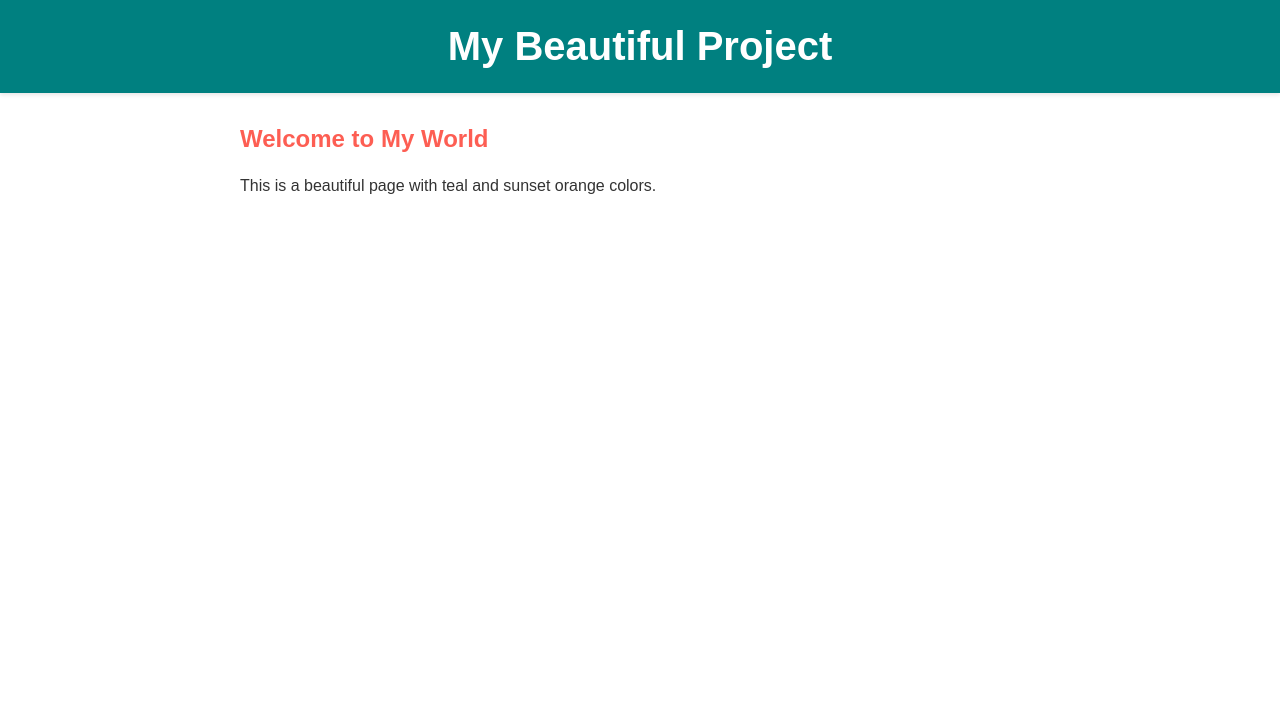
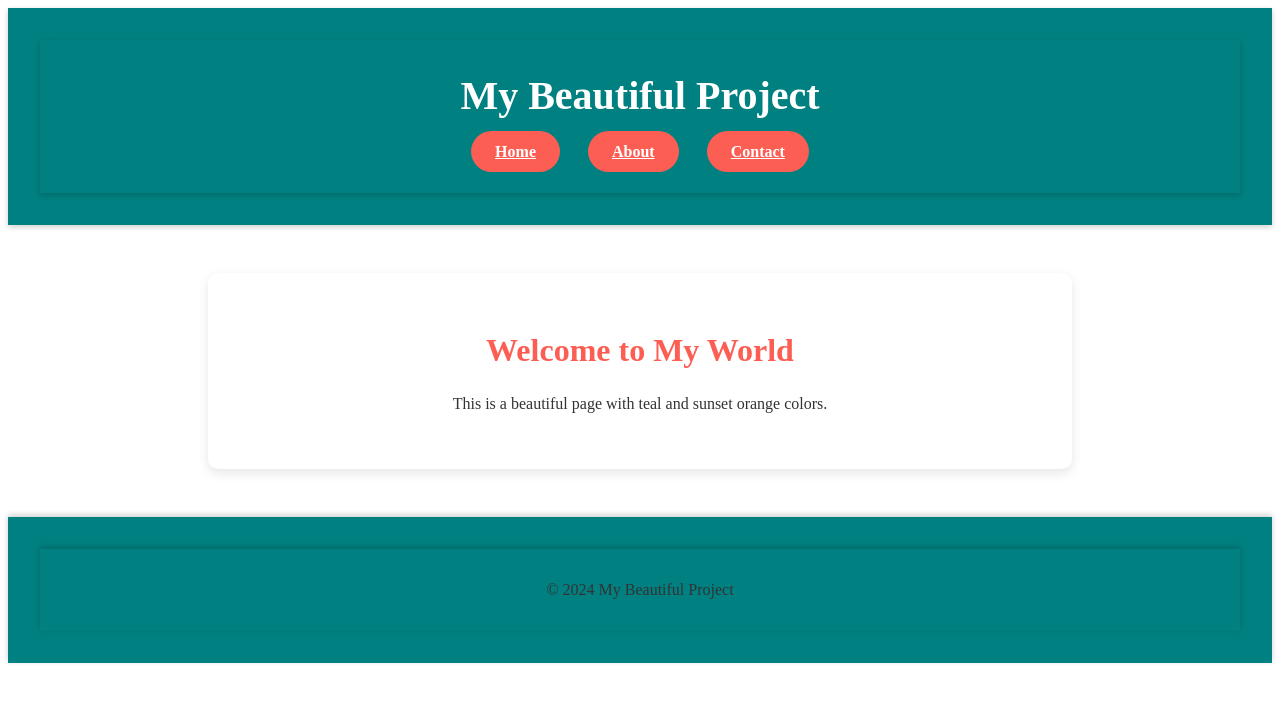
Before and after one commit to ketankshukla/todayfinal, a Django app: page / in a window 1280 px wide. Shown: the top 702 px of the page. Run offline with Django 5.2, Linux system fonts and the light colour scheme.

Commit message:
major update on project structure

```diff
--- a/core_django/urls.py
+++ b/core_django/urls.py
@@ -1,23 +1,7 @@
-"""
-URL configuration for core_django project.
-
-The `urlpatterns` list routes URLs to views. For more information please see:
-    https://docs.djangoproject.com/en/5.1/topics/http/urls/
-Examples:
-Function views
-    1. Add an import:  from my_app import views
-    2. Add a URL to urlpatterns:  path('', views.home, name='home')
-Class-based views
-    1. Add an import:  from other_app.views import Home
-    2. Add a URL to urlpatterns:  path('', Home.as_view(), name='home')
-Including another URLconf
-    1. Import the include() function: from django.urls import include, path
-    2. Add a URL to urlpatterns:  path('blog/', include('blog.urls'))
-"""
 from django.contrib import admin
 from django.urls import path, include
 
 urlpatterns = [
-    path('admin/', admin.site.urls),
-    path("", include('newapp.urls')),
+    path("admin/", admin.site.urls),
+    path("", include("newapp.urls")),  # Include your app's URLs here
 ]
--- /dev/null
+++ b/newapp/static/css/footer.css
@@ -0,0 +1,18 @@
+:root {
+  --teal: #008080;
+  --white: #FFFFFF;
+}
+
+/* Footer Styling */
+footer {
+  background-color: var(--teal);
+  color: var(--white);
+  text-align: center;
+  padding: 2rem;
+  box-shadow: 0 -2px 6px rgba(0, 0, 0, 0.2);
+}
+
+footer p {
+  margin: 0;
+  font-size: 1rem;
+}
--- /dev/null
+++ b/newapp/static/css/header.css
@@ -0,0 +1,49 @@
+:root {
+  --teal: #008080;
+  --sunset-orange: #FD5E53;
+  --white: #FFFFFF;
+}
+
+/* Header Styling */
+header {
+  background-color: var(--teal);
+  color: var(--white);
+  padding: 2rem;
+  text-align: center;
+  box-shadow: 0 2px 6px rgba(0, 0, 0, 0.2);
+}
+
+header h1 {
+  margin: 0;
+  font-size: 2.5rem;
+  font-weight: bold;
+}
+
+nav ul {
+  list-style: none;
+  padding: 0;
+  margin: 1.5rem 0 0 0;
+}
+
+nav ul li {
+  display: inline-block;
+  margin-right: 1.5rem;
+}
+
+nav ul li:last-child {
+  margin-right: 0;
+}
+
+nav ul li a {
+  background-color: var(--sunset-orange);
+  color: var(--white);
+  padding: 0.75rem 1.5rem;
+  border-radius: 50px;
+  font-weight: bold;
+  transition: background-color 0.3s ease, transform 0.3s ease;
+}
+
+nav ul li a:hover {
+  background-color: #ff7043;
+  transform: scale(1.05);
+}
--- /dev/null
+++ b/newapp/static/css/main.css
@@ -0,0 +1,28 @@
+:root {
+  --teal: #008080;
+  --sunset-orange: #FD5E53;
+  --white: #FFFFFF;
+  --dark-gray: #333333;
+  --light-gray: #f4f4f4;
+}
+
+/* Main Content Styling */
+main {
+  max-width: 800px;
+  margin: 3rem auto;
+  padding: 2rem;
+  background-color: var(--white);
+  border-radius: 10px;
+  box-shadow: 0 4px 12px rgba(0, 0, 0, 0.1);
+  text-align: center;
+}
+
+h2 {
+  color: var(--sunset-orange);
+  font-size: 2rem;
+}
+
+p {
+  color: var(--dark-gray);
+  margin-bottom: 1.5rem;
+}
--- a/newapp/static/css/style.css
+++ /dev/null
@@ -1,40 +0,0 @@
-:root {
-  --teal: #008080;
-  --sunset-orange: #FD5E53;
-  --white: #FFFFFF;
-}
-
-body {
-  font-family: Arial, sans-serif;
-  margin: 0;
-  padding: 0;
-  background-color: var(--white);
-  color: #333;
-}
-
-header {
-  background-color: var(--teal);
-  color: var(--white);
-  padding: 1.5rem;
-  text-align: center;
-  box-shadow: 0 2px 4px rgba(0, 0, 0, 0.1);
-}
-
-h1 {
-  margin: 0;
-  font-size: 2.5rem;
-}
-
-main {
-  max-width: 800px;
-  margin: 2rem auto;
-  padding: 0 1rem;
-}
-
-h2 {
-  color: var(--sunset-orange);
-}
-
-p {
-  line-height: 1.6;
-}
--- /dev/null
+++ b/newapp/templates/base.html
@@ -0,0 +1,23 @@
+{% load static %}
+<!doctype html>
+<html lang="en">
+  <head>
+    <meta charset="UTF-8" />
+    <meta
+      name="viewport"
+      content="width=device-width, user-scalable=no, initial-scale=1.0, maximum-scale=1.0, minimum-scale=1.0"
+    />
+    <meta http-equiv="X-UA-Compatible" content="ie=edge" />
+    <title>{% block title %}My New Project{% endblock %}</title>
+
+    <!-- Load specific CSS files -->
+    <link rel="stylesheet" href="{% static 'css/header.css' %}">
+    <link rel="stylesheet" href="{% static 'css/main.css' %}">
+    <link rel="stylesheet" href="{% static 'css/footer.css' %}">
+  </head>
+  <body>
+    <header>{% include 'partials/header.html' %}</header>
+    <main>{% block content %}{% endblock %}</main>
+    <footer>{% include 'partials/footer.html' %}</footer>
+  </body>
+</html>
--- a/newapp/templates/index.html
+++ b/newapp/templates/index.html
@@ -1,22 +1,8 @@
-<!doctype html>
-<html lang="en">
-  <head>
-    <meta charset="UTF-8" />
-    <meta
-      name="viewport"
-      content="width=device-width, user-scalable=no, initial-scale=1.0, maximum-scale=1.0, minimum-scale=1.0"
-    />
-    <meta http-equiv="X-UA-Compatible" content="ie=edge" />
-    <title>My New Project</title>
-    <link rel="stylesheet" href="../static/css/style.css">
-  </head>
-  <body>
-    <header>
-      <h1>My Beautiful Project</h1>
-    </header>
-    <main>
-      <h2>Welcome to My World</h2>
-      <p>This is a beautiful page with teal and sunset orange colors.</p>
-    </main>
-  </body>
-</html>
+{% extends 'base.html' %}
+
+{% block title %}Welcome to My World{% endblock %}
+
+{% block content %}
+  <h2>Welcome to My World</h2>
+  <p>This is a beautiful page with teal and sunset orange colors.</p>
+{% endblock %}
--- /dev/null
+++ b/newapp/templates/partials/footer.html
@@ -0,0 +1,3 @@
+<footer>
+  <p>&copy; 2024 My Beautiful Project</p>
+</footer>
--- /dev/null
+++ b/newapp/templates/partials/header.html
@@ -0,0 +1,10 @@
+<header>
+  <h1>My Beautiful Project</h1>
+  <nav>
+    <ul>
+      <li><a href="/">Home</a></li>
+      <li><a href="/about/">About</a></li>
+      <li><a href="/contact/">Contact</a></li>
+    </ul>
+  </nav>
+</header>
--- a/newapp/urls.py
+++ b/newapp/urls.py
@@ -1,9 +1,9 @@
 from django.urls import path
 
-from newapp import views
+from . import views
 
 urlpatterns = [
-    # url(r'^$', views.index_view, name='index'),
-    # url(r'^another/$', views.another_view, name='another'),
-    path("", views.home),
+    path("", views.index, name="index"),  # Homepage (index.html)
+    path("about/", views.about, name="about"),  # About page
+    path("contact/", views.contact, name="contact"),  # Contact page
 ]
--- a/newapp/views.py
+++ b/newapp/views.py
@@ -1,5 +1,13 @@
-from django.http import HttpResponse
 from django.shortcuts import render
 
-def home(request):
-    return render(request, 'index.html')
+
+def index(request):
+    return render(request, "index.html")  # Renders the homepage (index.html)
+
+
+def about(request):
+    return render(request, "about.html")  # Renders the About page
+
+
+def contact(request):
+    return render(request, "contact.html")  # Renders the Contact page
--- a/package.json
+++ b/package.json
@@ -5,5 +5,8 @@
     "dependencies": {
         "@prettier/plugin-python": "^0.0.0-development",
         "prettier": "^3.3.3"
+    },
+    "devDependencies": {
+        "prettier-plugin-django-template": "^0.1.1"
     }
 }
```
Also changed, not shown: core_django/settings.py (+39 -37 lines), newapp/templates/about.html (added, +11 -0 lines), newapp/templates/contact.html (added, +12 -0 lines), package-lock.json, 1 other file.
